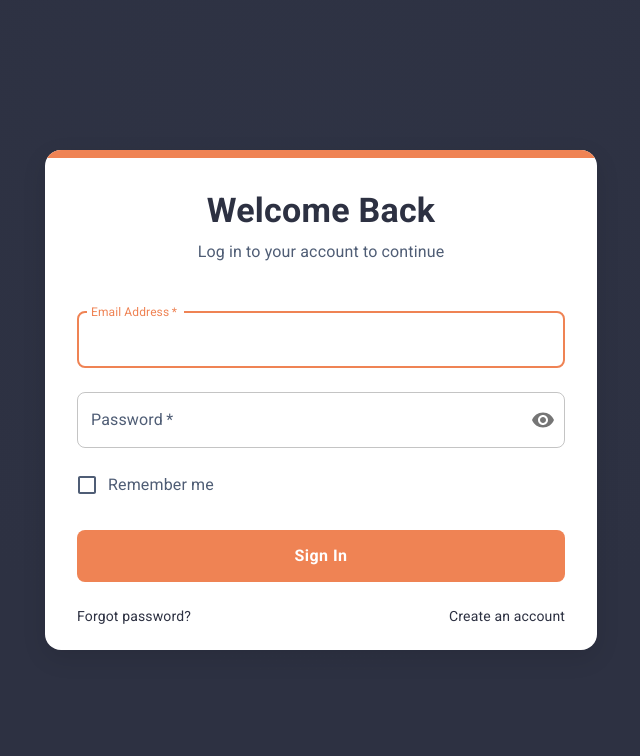
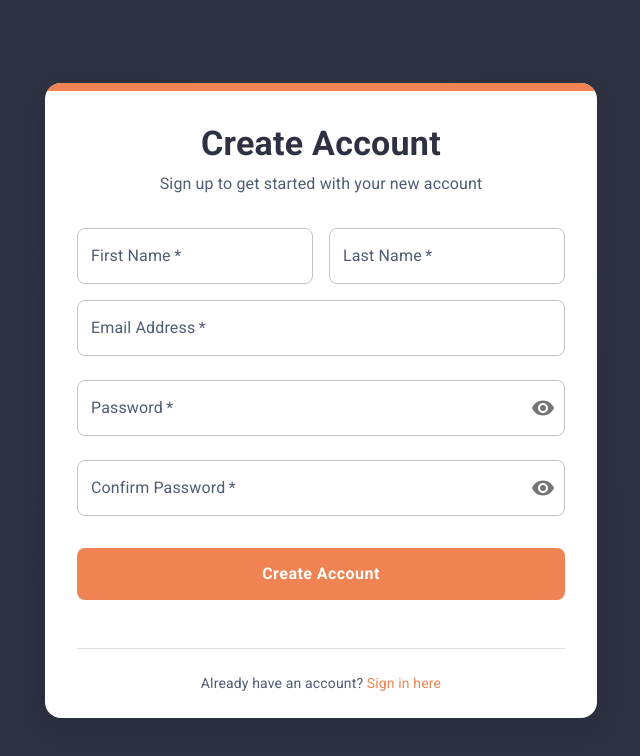
Before and after one commit to RodrigoPaulaLopes/summarize_ui, a React (Vite) app: page / in a window 1280 px wide. Shown: the top 756 px of the page, without its empty margins (319-959 px from the left). Built offline with nearby package versions, Linux system fonts and the light colour scheme.

Commit message:
feat: replace Login component with SignUpPage and clean up RegisterForm layout

```diff
--- a/src/App.tsx
+++ b/src/App.tsx
@@ -4,6 +4,7 @@ import { create } from "./redux/user/slice"
 import Login from './pages/Login'
 import { CssBaseline, ThemeProvider } from '@mui/material'
 import theme from './theme'
+import SignUpPage from './pages/register'
 function App() {
 
   const user = useSelector((state: RootState) => state.user)
@@ -21,7 +22,7 @@ function App() {
   return (
     <ThemeProvider theme={theme}>
       <CssBaseline />
-      <Login />
+      <SignUpPage />
     </ThemeProvider>
   )
 }
--- a/src/components/RegisterForm/Index.tsx
+++ b/src/components/RegisterForm/Index.tsx
@@ -100,9 +100,9 @@ const SignUpForm: React.FC<SignUpFormProps> = ({ onSubmit }) => {
   };
 
   return (
-    <Box component="form" onSubmit={handleSubmit} sx={{ width: '100%' }}>
+    <Box component="form" onSubmit={handleSubmit}  sx={{ width: '100%' }} >
       <Grid container spacing={2}>
-        <Grid item xs={12} sm={6}>
+        <Grid justifyItems={'center'} alignItems={'center'} size={{xs: 12, sm: 6}}>
           <TextField
             required
             fullWidth
@@ -122,7 +122,7 @@ const SignUpForm: React.FC<SignUpFormProps> = ({ onSubmit }) => {
             }}
           />
         </Grid>
-        <Grid item xs={12} sm={6}>
+        <Grid size={{xs: 12, sm: 6}}>
           <TextField
             required
             fullWidth
--- a/src/pages/register.tsx
+++ b/src/pages/register.tsx
@@ -46,23 +46,6 @@ const SignUpPage: React.FC = () => {
             }}
           />
           <CardContent sx={{ p: isMobile ? 3 : 4 }}>
-            <Box sx={{ display: 'flex', alignItems: 'center', justifyContent: 'center', mb: 4 }}>
-              <Box
-                sx={{
-                  display: 'flex',
-                  alignItems: 'center',
-                  justifyContent: 'center',
-                  width: 60,
-                  height: 60,
-                  borderRadius: '50%',
-                  bgcolor: 'primary.main',
-                  color: 'white',
-                  mb: 2,
-                }}
-              >
-                <UserPlus size={28} />
-              </Box>
-            </Box>
 
             <Typography
               variant="h4"
```
